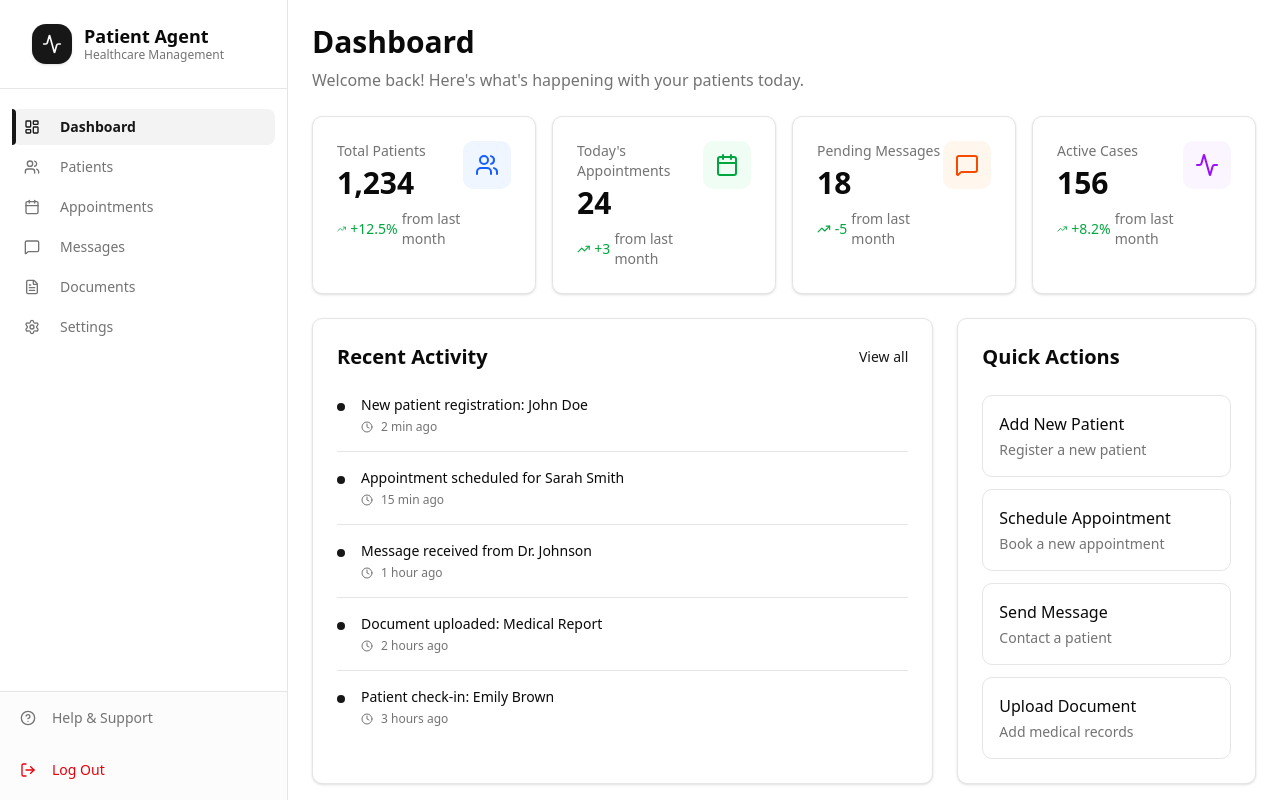
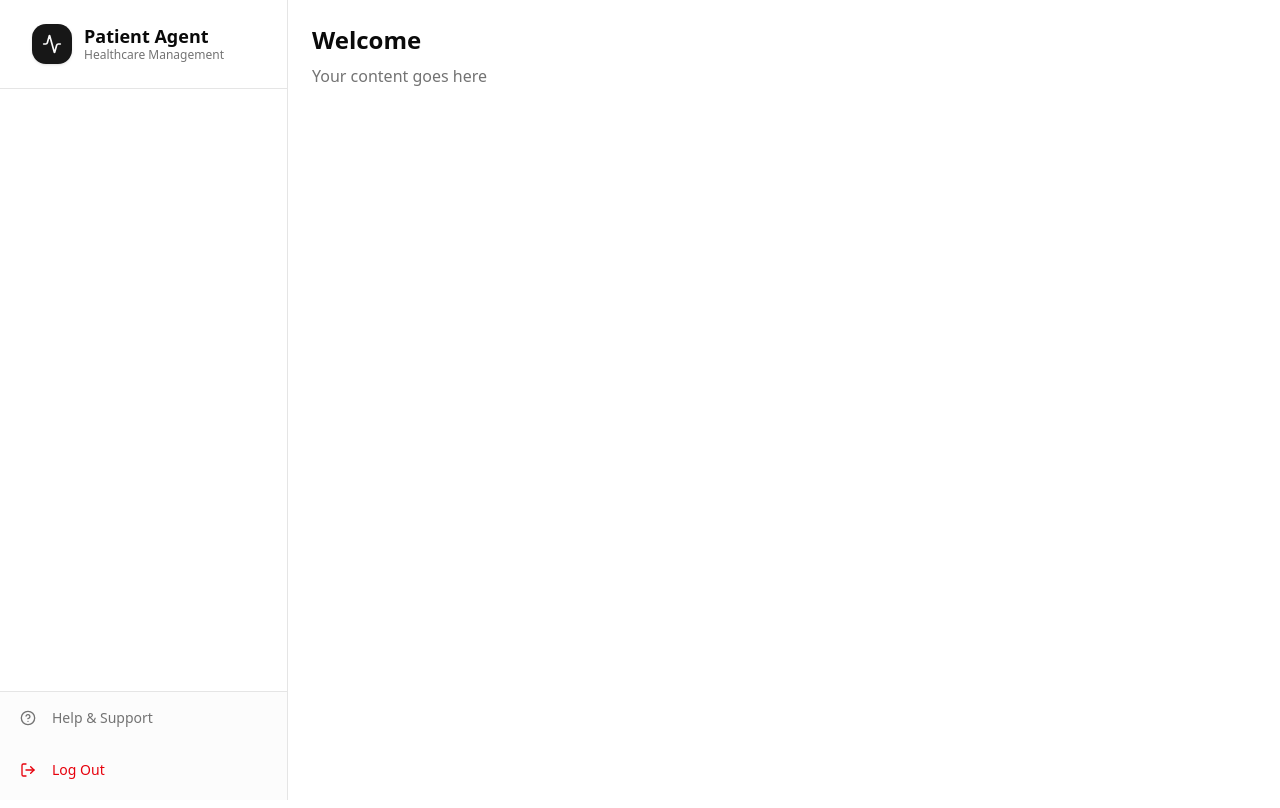
Before and after one commit to zubairkofficial/patient-agent-frontend, a React (Vite) app: page / in a window 1280 px wide. Built offline with nearby package versions, Linux system fonts and the light colour scheme.

Commit message:
Refactor application structure: rename project to 'patient-Agent', simplify App component layout, and remove unused pages and sidebar navigation items.

```diff
--- a/index.html
+++ b/index.html
@@ -4,7 +4,7 @@
     <meta charset="UTF-8" />
     <link rel="icon" type="image/svg+xml" href="/vite.svg" />
     <meta name="viewport" content="width=device-width, initial-scale=1.0" />
-    <title>patient-agent-frontend</title>
+    <title>patient-Agent</title>
   </head>
   <body>
     <div id="root"></div>
--- a/package.json
+++ b/package.json
@@ -1,5 +1,5 @@
 {
-  "name": "patient-agent-frontend",
+  "name": "patient-Agent",
   "private": true,
   "version": "0.0.0",
   "type": "module",
--- a/src/App.tsx
+++ b/src/App.tsx
@@ -1,27 +1,13 @@
-import { BrowserRouter, Routes, Route, Navigate } from 'react-router-dom'
 import { Layout } from '@/components/layout/layout'
-import { Dashboard } from '@/pages/dashboard'
-import { Patients } from '@/pages/patients'
-import { Appointments } from '@/pages/appointments'
-import { Messages } from '@/pages/messages'
-import { Documents } from '@/pages/documents'
-import { Settings } from '@/pages/settings'
 
 function App() {
   return (
-    <BrowserRouter>
-      <Layout>
-        <Routes>
-          <Route path="/" element={<Dashboard />} />
-          <Route path="/patients" element={<Patients />} />
-          <Route path="/appointments" element={<Appointments />} />
-          <Route path="/messages" element={<Messages />} />
-          <Route path="/documents" element={<Documents />} />
-          <Route path="/settings" element={<Settings />} />
-          <Route path="*" element={<Navigate to="/" replace />} />
-        </Routes>
-      </Layout>
-    </BrowserRouter>
+    <Layout>
+      <div className="p-6">
+        <h1 className="text-2xl font-bold">Welcome</h1>
+        <p className="text-muted-foreground mt-2">Your content goes here</p>
+      </div>
+    </Layout>
   )
 }
 
--- a/src/components/layout/app-sidebar.tsx
+++ b/src/components/layout/app-sidebar.tsx
@@ -1,33 +1,20 @@
 import {
-  LayoutDashboard,
-  Users,
-  Calendar,
-  MessageSquare,
-  FileText,
-  Settings,
   LogOut,
   Menu,
   HelpCircle,
   Activity
 } from "lucide-react";
 import { Button } from "@/components/ui/button";
-import { useNavigate, useLocation } from "react-router-dom";
 import { useSidebar } from "@/contexts/sidebar-context";
 import { cn } from "@/lib/utils";
 
 export function AppSidebar() {
-  const navigate = useNavigate();
-  const location = useLocation();
   const { isOpen, toggle, close } = useSidebar();
 
   const handleLogout = () => {
     // Clear any stored data
     localStorage.clear();
-    navigate("/login");
-  };
-
-  const isActiveRoute = (path: string) => {
-    return location.pathname === path;
+    // Navigate to login or handle logout
   };
 
   const Logo = () => (
@@ -42,58 +29,6 @@ export function AppSidebar() {
     </div>
   );
 
-  const NavButton = ({
-    path,
-    icon: Icon,
-    label
-  }: {
-    path: string;
-    icon: React.ElementType;
-    label: string;
-  }) => {
-    const isActive = isActiveRoute(path);
-
-    return (
-      <div className={cn("relative my-1", isActive && "overflow-hidden")}>
-        {isActive && (
-          <div className="absolute left-0 top-0 bottom-0 w-1 bg-primary rounded-r-full" />
-        )}
-        <Button
-          variant="ghost"
-          className={cn(
-            "w-full justify-start font-medium transition-all duration-200",
-            "hover:bg-accent hover:text-accent-foreground",
-            "pl-4 pr-3",
-            isActive && [
-              "bg-primary/5 text-primary font-semibold",
-              "hover:bg-primary/10",
-              "pl-5"
-            ],
-            !isActive && "text-muted-foreground"
-          )}
-          onClick={() => {
-            navigate(path);
-            if (window.innerWidth < 768) close();
-          }}
-        >
-          <Icon className={cn(
-            "mr-3 h-5 w-5 transition-colors",
-            isActive ? "text-primary" : "text-muted-foreground"
-          )} />
-          {label}
-        </Button>
-      </div>
-    );
-  };
-
-  const navigationItems = [
-    { path: "/", icon: LayoutDashboard, label: "Dashboard" },
-    { path: "/patients", icon: Users, label: "Patients" },
-    { path: "/appointments", icon: Calendar, label: "Appointments" },
-    { path: "/messages", icon: MessageSquare, label: "Messages" },
-    { path: "/documents", icon: FileText, label: "Documents" },
-    { path: "/settings", icon: Settings, label: "Settings" },
-  ];
 
   return (
     <>
@@ -133,14 +68,7 @@ export function AppSidebar() {
         {/* Navigation */}
         <nav className="flex-1 px-3 py-4 overflow-y-auto">
           <div className="space-y-1">
-            {navigationItems.map((item) => (
-              <NavButton
-                key={item.path}
-                path={item.path}
-                icon={item.icon}
-                label={item.label}
-              />
-            ))}
+            {/* Navigation items can be added here */}
           </div>
         </nav>
 
--- a/src/pages/appointments.tsx
+++ /dev/null
@@ -1,8 +0,0 @@
-export function Appointments() {
-  return (
-    <div className="p-6">
-      <h1 className="text-3xl font-bold text-foreground mb-2">Appointments</h1>
-      <p className="text-muted-foreground">Schedule and manage appointments</p>
-    </div>
-  );
-}
--- a/src/pages/dashboard.tsx
+++ /dev/null
@@ -1,141 +0,0 @@
-import { Activity, Users, Calendar, MessageSquare, TrendingUp, Clock } from "lucide-react";
-import { Card } from "@/components/ui/card";
-
-export function Dashboard() {
-  const stats = [
-    {
-      title: "Total Patients",
-      value: "1,234",
-      change: "+12.5%",
-      icon: Users,
-      color: "text-blue-600",
-      bgColor: "bg-blue-50",
-    },
-    {
-      title: "Today's Appointments",
-      value: "24",
-      change: "+3",
-      icon: Calendar,
-      color: "text-green-600",
-      bgColor: "bg-green-50",
-    },
-    {
-      title: "Pending Messages",
-      value: "18",
-      change: "-5",
-      icon: MessageSquare,
-      color: "text-orange-600",
-      bgColor: "bg-orange-50",
-    },
-    {
-      title: "Active Cases",
-      value: "156",
-      change: "+8.2%",
-      icon: Activity,
-      color: "text-purple-600",
-      bgColor: "bg-purple-50",
-    },
-  ];
-
-  const recentActivities = [
-    { time: "2 min ago", activity: "New patient registration: John Doe", type: "patient" },
-    { time: "15 min ago", activity: "Appointment scheduled for Sarah Smith", type: "appointment" },
-    { time: "1 hour ago", activity: "Message received from Dr. Johnson", type: "message" },
-    { time: "2 hours ago", activity: "Document uploaded: Medical Report", type: "document" },
-    { time: "3 hours ago", activity: "Patient check-in: Emily Brown", type: "patient" },
-  ];
-
-  return (
-    <div className="p-6 space-y-6">
-      {/* Header */}
-      <div className="flex flex-col space-y-2">
-        <h1 className="text-3xl font-bold text-foreground">Dashboard</h1>
-        <p className="text-muted-foreground">
-          Welcome back! Here's what's happening with your patients today.
-        </p>
-      </div>
-
-      {/* Stats Grid */}
-      <div className="grid grid-cols-1 md:grid-cols-2 lg:grid-cols-4 gap-4">
-        {stats.map((stat) => {
-          const Icon = stat.icon;
-          return (
-            <Card key={stat.title} className="p-6 hover:shadow-md transition-shadow">
-              <div className="flex items-start justify-between">
-                <div className="flex-1">
-                  <p className="text-sm font-medium text-muted-foreground mb-1">
-                    {stat.title}
-                  </p>
-                  <p className="text-3xl font-bold text-foreground mb-2">
-                    {stat.value}
-                  </p>
-                  <div className="flex items-center space-x-1">
-                    <TrendingUp className="h-4 w-4 text-green-600" />
-                    <span className="text-sm font-medium text-green-600">
-                      {stat.change}
-                    </span>
-                    <span className="text-sm text-muted-foreground">from last month</span>
-                  </div>
-                </div>
-                <div className={`${stat.bgColor} p-3 rounded-lg`}>
-                  <Icon className={`h-6 w-6 ${stat.color}`} />
-                </div>
-              </div>
-            </Card>
-          );
-        })}
-      </div>
-
-      {/* Main Content Grid */}
-      <div className="grid grid-cols-1 lg:grid-cols-3 gap-6">
-        {/* Recent Activity */}
-        <Card className="lg:col-span-2 p-6">
-          <div className="flex items-center justify-between mb-6">
-            <h2 className="text-xl font-semibold text-foreground">Recent Activity</h2>
-            <button className="text-sm text-primary hover:underline">View all</button>
-          </div>
-          <div className="space-y-4">
-            {recentActivities.map((item, index) => (
-              <div
-                key={index}
-                className="flex items-start space-x-4 pb-4 border-b border-border last:border-0 last:pb-0"
-              >
-                <div className="w-2 h-2 rounded-full bg-primary mt-2" />
-                <div className="flex-1 min-w-0">
-                  <p className="text-sm font-medium text-foreground">{item.activity}</p>
-                  <div className="flex items-center space-x-2 mt-1">
-                    <Clock className="h-3 w-3 text-muted-foreground" />
-                    <span className="text-xs text-muted-foreground">{item.time}</span>
-                  </div>
-                </div>
-              </div>
-            ))}
-          </div>
-        </Card>
-
-        {/* Quick Actions */}
-        <Card className="p-6">
-          <h2 className="text-xl font-semibold text-foreground mb-6">Quick Actions</h2>
-          <div className="space-y-3">
-            <button className="w-full text-left p-4 rounded-lg border border-border hover:bg-accent hover:border-primary/50 transition-colors">
-              <div className="font-medium text-foreground mb-1">Add New Patient</div>
-              <div className="text-sm text-muted-foreground">Register a new patient</div>
-            </button>
-            <button className="w-full text-left p-4 rounded-lg border border-border hover:bg-accent hover:border-primary/50 transition-colors">
-              <div className="font-medium text-foreground mb-1">Schedule Appointment</div>
-              <div className="text-sm text-muted-foreground">Book a new appointment</div>
-            </button>
-            <button className="w-full text-left p-4 rounded-lg border border-border hover:bg-accent hover:border-primary/50 transition-colors">
-              <div className="font-medium text-foreground mb-1">Send Message</div>
-              <div className="text-sm text-muted-foreground">Contact a patient</div>
-            </button>
-            <button className="w-full text-left p-4 rounded-lg border border-border hover:bg-accent hover:border-primary/50 transition-colors">
-              <div className="font-medium text-foreground mb-1">Upload Document</div>
-              <div className="text-sm text-muted-foreground">Add medical records</div>
-            </button>
-          </div>
-        </Card>
-      </div>
-    </div>
-  );
-}
--- a/src/pages/documents.tsx
+++ /dev/null
@@ -1,8 +0,0 @@
-export function Documents() {
-  return (
-    <div className="p-6">
-      <h1 className="text-3xl font-bold text-foreground mb-2">Documents</h1>
-      <p className="text-muted-foreground">Manage medical documents and records</p>
-    </div>
-  );
-}
--- a/src/pages/messages.tsx
+++ /dev/null
@@ -1,8 +0,0 @@
-export function Messages() {
-  return (
-    <div className="p-6">
-      <h1 className="text-3xl font-bold text-foreground mb-2">Messages</h1>
-      <p className="text-muted-foreground">Communicate with patients and staff</p>
-    </div>
-  );
-}
--- a/src/pages/patients.tsx
+++ /dev/null
@@ -1,8 +0,0 @@
-export function Patients() {
-  return (
-    <div className="p-6">
-      <h1 className="text-3xl font-bold text-foreground mb-2">Patients</h1>
-      <p className="text-muted-foreground">Manage your patient records</p>
-    </div>
-  );
-}
--- a/src/pages/settings.tsx
+++ /dev/null
@@ -1,8 +0,0 @@
-export function Settings() {
-  return (
-    <div className="p-6">
-      <h1 className="text-3xl font-bold text-foreground mb-2">Settings</h1>
-      <p className="text-muted-foreground">Configure your application settings</p>
-    </div>
-  );
-}
```
